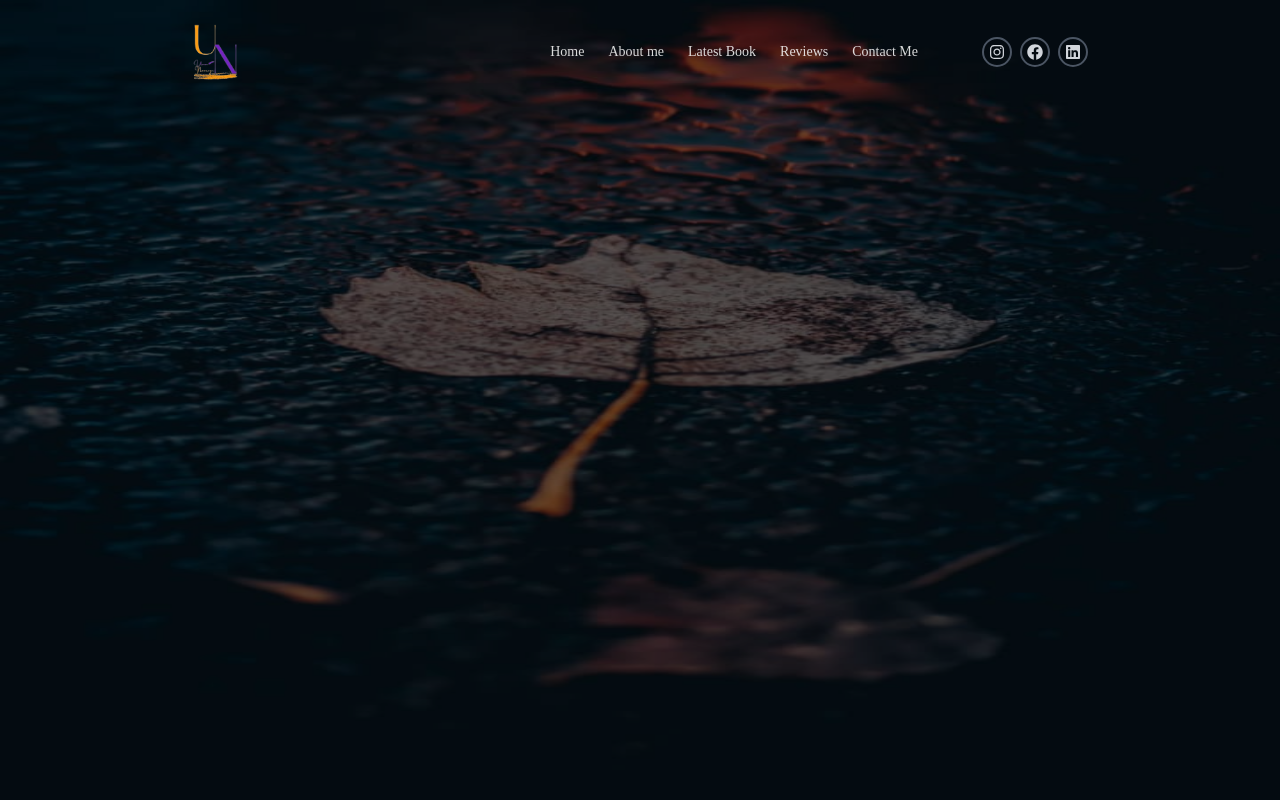
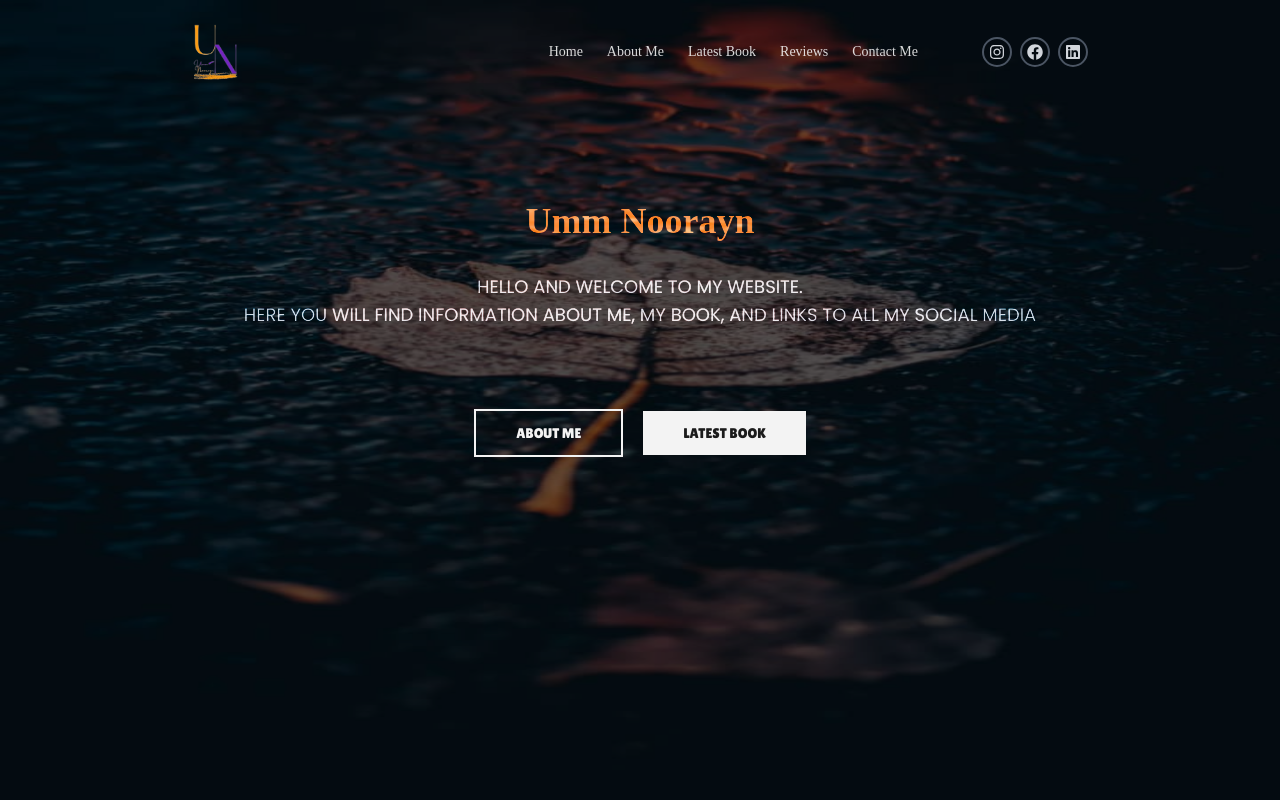
Before and after one commit to Mahmud1087/portfolio-projects, a React (Vite) app in the folder author_portfolio/: page / in a window 1280 px wide. Shown: the top 800 px of the page. Built offline with nearby package versions, Linux system fonts and the light colour scheme; a web font is replaced by a local one.

Commit message:
implemented the hero content, and edited the data file

```diff
--- a/author_portfolio/src/components/Hero.jsx
+++ b/author_portfolio/src/components/Hero.jsx
@@ -1,5 +1,6 @@
 import Navbar from './Navbar';
 import heroBg from '../assets/heroBg.jpg';
+import HeroContent from './HeroContent';
 
 const Hero = () => {
   return (
@@ -10,6 +11,7 @@ const Hero = () => {
         className='absolute left-0 top-0 w-full h-full mix-blend-overlay'
       />
       <Navbar />
+      <HeroContent />
     </section>
   );
 };
--- /dev/null
+++ b/author_portfolio/src/components/HeroContent.jsx
@@ -0,0 +1,28 @@
+const HeroContent = () => {
+  return (
+    <div className='mt-24 w-full flex flex-col items-center justify-center'>
+      <h1 className='font-chelsea font-bold text-4xl text-orange-300'>
+        Umm Noorayn
+      </h1>
+      <p className='text-lg text-center text-gray-200 font-poppins mt-8 leading-7'>
+        HELLO AND WELCOME TO MY WEBSITE. <br /> HERE YOU WILL FIND INFORMATION
+        ABOUT ME, MY BOOK, AND LINKS TO ALL MY SOCIAL MEDIA
+      </p>
+      <section className='relative w-full flex justify-center items-center gap-5 mt-[5rem]'>
+        <a
+          href='#aboutme'
+          className=' font-lilita text-[#f3f3f3] text-sm bg-transparent py-3 px-10 transition-all border-2 border-[#f3f3f3]'
+        >
+          ABOUT ME
+        </a>
+        <a
+          href='#latestbook'
+          className=' font-lilita text-[#1b1b1b] text-sm bg-[#f3f3f3] py-3 px-10 transition-all'
+        >
+          LATEST BOOK
+        </a>
+      </section>
+    </div>
+  );
+};
+export default HeroContent;
--- a/author_portfolio/src/data.jsx
+++ b/author_portfolio/src/data.jsx
@@ -2,7 +2,7 @@ import { FaFacebook, FaInstagram, FaLinkedin } from 'react-icons/fa';
 
 export const menuLinks = [
   { id: 1, text: 'Home', link: '#' },
-  { id: 2, text: 'About me', link: '#aboutme' },
+  { id: 2, text: 'About Me', link: '#aboutme' },
   { id: 3, text: 'Latest Book', link: '#latestbook' },
   { id: 4, text: 'Reviews', link: '#reviews' },
   { id: 5, text: 'Contact Me', link: '#footer' },
```
